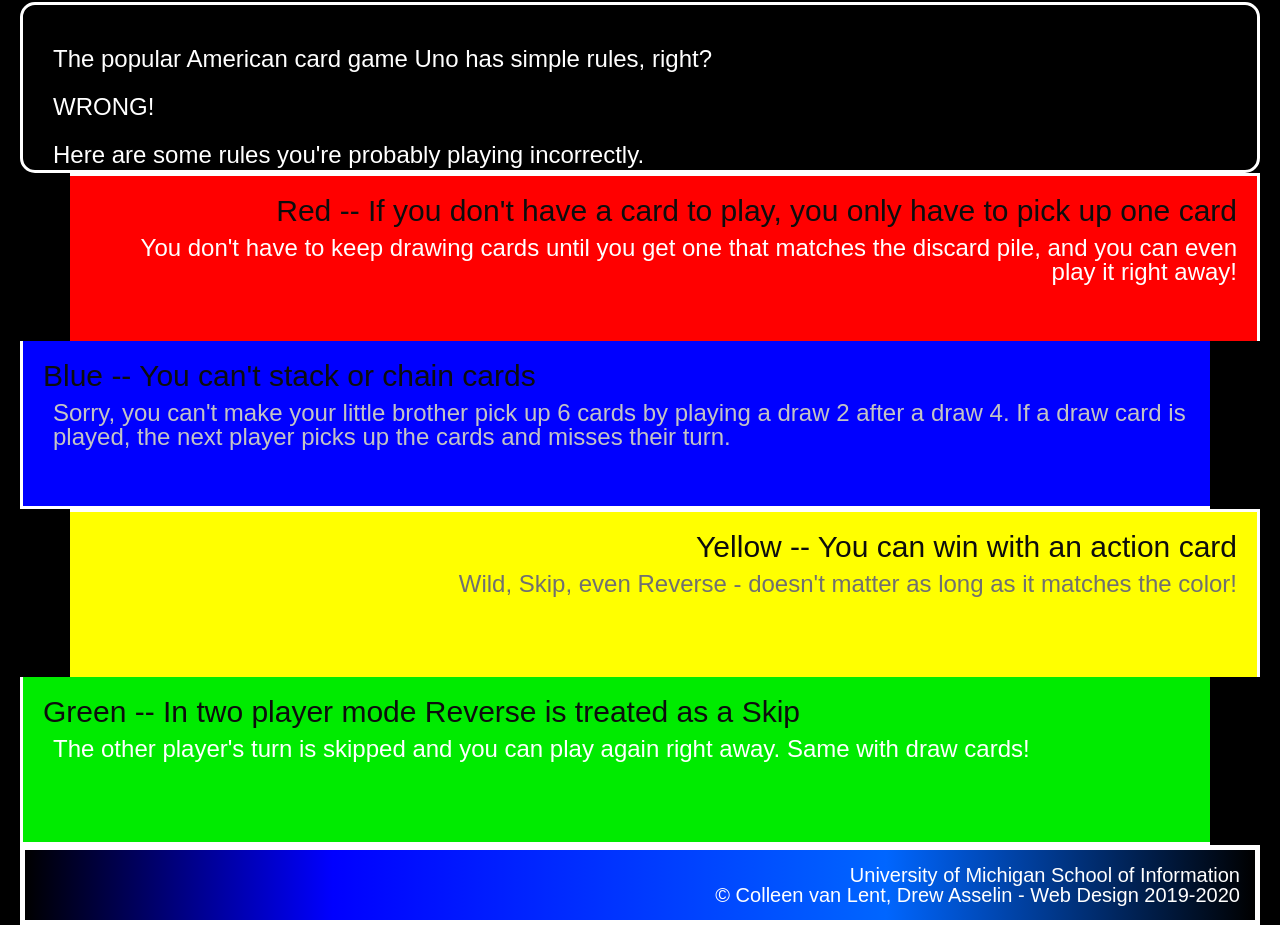
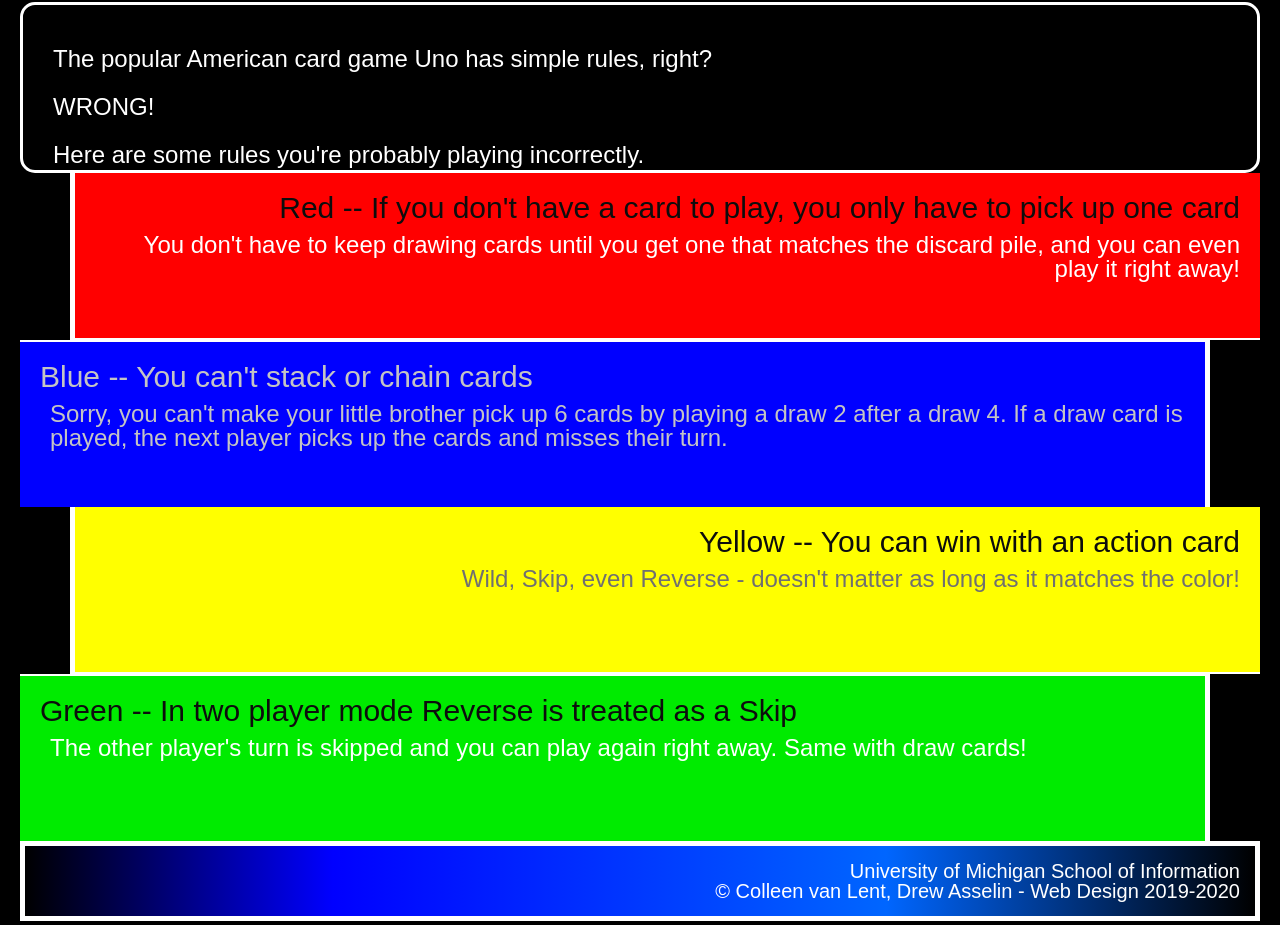
Before and after one commit to csilhanek/css_practice, a plain HTML site: page index.html in a window 1280 px wide. Shown: the part 326-1251 px from the top of the page. Drawn offline with Linux system fonts and the light colour scheme.

Commit message:
Add files via upload

```diff
--- a/css/style.css
+++ b/css/style.css
@@ -48,19 +48,18 @@ div {
     background-color: #ff0000;
     text-align: right;
     margin-left: 50px;
-    border-bottom: 2px;
-    border-left: 5px;
+    border-width: 0 0 2px 5px;
 }
 
 .blue {
     background-color: #0000ff;
     text-align: left;
     margin-right: 50px;
-    border-right: 5px;
-    border-top: 2px;
+    border-width: 2px 5px 0 0;
+    color: #C4C4C4;
 }
 
-.blue p {
+.blue h2 {
     color: #C4C4C4;
 }
 
@@ -68,8 +67,7 @@ div {
     background-color: #ffff00;
     text-align: right;
     margin-left: 50px;
-    border-bottom: 2px;
-    border-left: 5px;
+    border-width: 0 0 2px 5px;
 }
 
 .yellow p {
@@ -80,8 +78,7 @@ div {
     background-color: #00EB00;
     text-align: left;
     margin-right: 50px;
-    border-right: 5px;
-    border-top: 2px;
+    border-width: 2px 5px 0 0;
 }
 
 footer {
```
